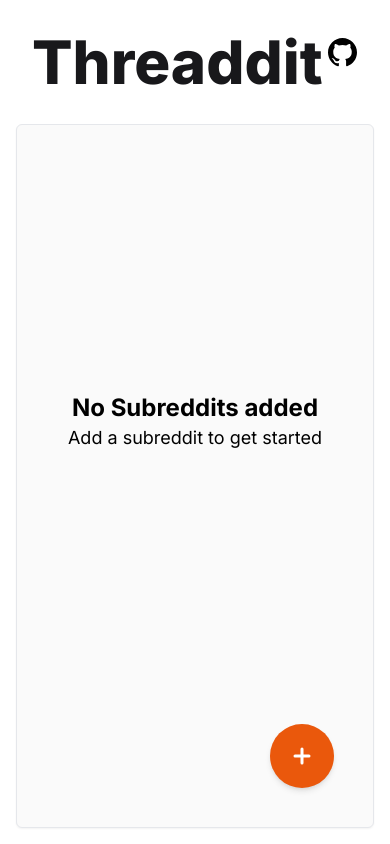
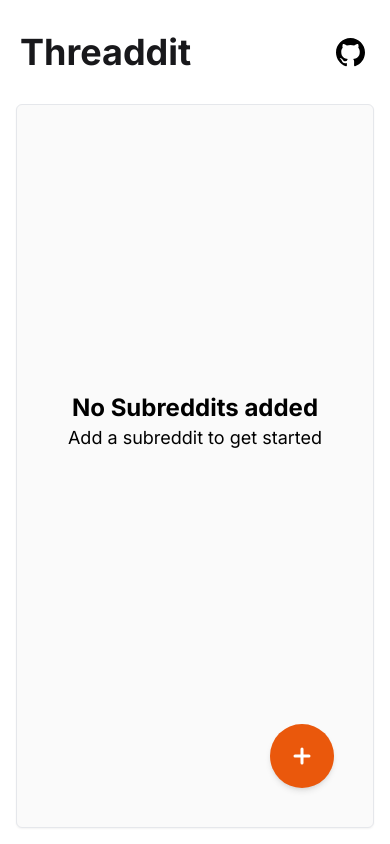
Before and after one commit to utkarsh1311/threaddit, a React (Vite) app: page / in a window 390 px wide. Built offline with nearby package versions, Linux system fonts and the light colour scheme.

Commit message:
style: Refactor UI styles for responsiveness

```diff
--- a/src/App.tsx
+++ b/src/App.tsx
@@ -21,8 +21,8 @@ const App = () => {
 		<div className="grid p-4 place-content-center min-h-screen grid-cols-1 grid-rows-1 font-primary">
 			<div className="flex flex-col gap-4 relative">
 				<Header />
-				<div className="flex-grow p-2 bg-card text-card-foreground bg-zinc-50 rounded-md border shadow-sm">
-					<div className="h-[calc(100vh-10rem)] flex overflow-x-auto overflow-y-hidden scrollbar-hide snap-x snap-mandatory  rounded-md">
+				<div className="flex-grow p-2 bg-card text-card-foreground bg-zinc-50 rounded-md border shadow-sm sm:p-0">
+					<div className="h-[calc(100vh-10rem)] flex overflow-x-auto overflow-y-hidden scrollbar-hide snap-x snap-mandatory  rounded-md sm:h-[calc(100vh-7.6rem)]">
 						{subReddits.length === 0 && (
 							<div className="absolute inset-0 flex flex-col items-center justify-center w-full h-full">
 								<h2 className="text-2xl font-bold">No Subreddits added</h2>
@@ -31,11 +31,7 @@ const App = () => {
 						)}
 						<TransitionGroup component={null}>
 							{subReddits.map((subReddit: string, index: number) => (
-								<CSSTransition
-									key={subReddit}
-									timeout={400}
-									classNames="item"
-								>
+								<CSSTransition key={subReddit} timeout={400} classNames="item">
 									<SubReddit
 										key={subReddit}
 										subReddit={subReddit}
--- a/src/components/Header.tsx
+++ b/src/components/Header.tsx
@@ -2,8 +2,8 @@ import { GitHubLogoIcon } from "@radix-ui/react-icons";
 
 const Header = () => {
 	return (
-		<header className="flex justify-between p-4">
-			<span className="text-6xl font-extrabold text-zinc-900">Threaddit</span>
+		<header className="flex justify-between p-4 sm:px-1">
+			<span className="text-6xl font-extrabold text-zinc-900 sm:text-4xl sm:font-bold">Threaddit</span>
 
 			<a
 				href="https://github.com/utkarsh1311/threaddit"
--- a/src/components/Post.tsx
+++ b/src/components/Post.tsx
@@ -12,10 +12,10 @@ function Post({ title, author, timestamp, url }: PostProps) {
 		<a
 			href={BASE_URL + url}
 			target="_blank"
-			className="shadow-sm border rounded-md p-4 bg-white hover:shadow-md transition-shadow"
+			className="shadow-sm border rounded-md p-4 bg-white hover:shadow-md transition-shadow sm:p-2"
 		>
-			<h2 className="text-lg font-semibold mb-2 text-zinc-700">{title}</h2>
-			<div className="flex justify-between items-center text-xs text-gray-500">
+			<h2 className="text-md font-semibold mb-2 text-zinc-800  sm:mb-4 ">{title}</h2>
+			<div className="flex justify-between items-center text-xs text-zinc-500">
 				<span className="">{"u/" + author}</span>
 				<span>{new Date(timestamp * 1000).toDateString()}</span>
 			</div>
--- a/src/components/SubReddit.tsx
+++ b/src/components/SubReddit.tsx
@@ -54,7 +54,7 @@ const SubReddit = React.forwardRef<HTMLDivElement, SubRedditViewProps>(
 
 		return (
 			<div
-				className="h-full w-1/4 shrink-0 snap-start p-2 rounded-md lg:w-1/3 md:1/2 sm:w-full transition-transform  duration-200"
+				className="h-full w-1/4 shrink-0 snap-start p-2 rounded-md lg:w-1/3 md:1/2 sm:w-full transition-transform  duration-200 sm:p-0"
 				ref={ref}
 			>
 				<div className="h-full p-2 rounded-lg border bg-card text-card-foreground shadow-sm bg-white flex flex-col">
```
